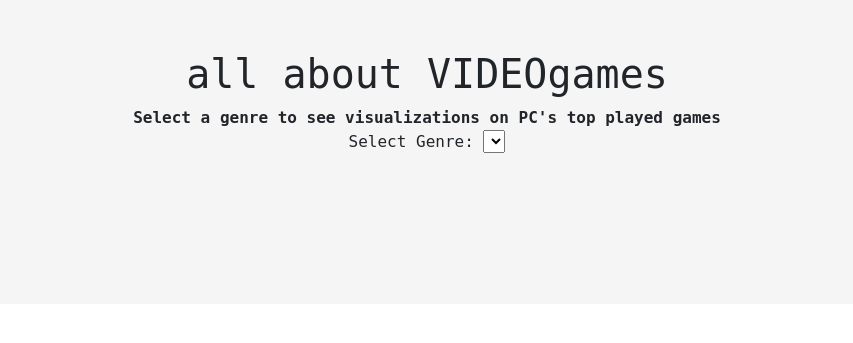
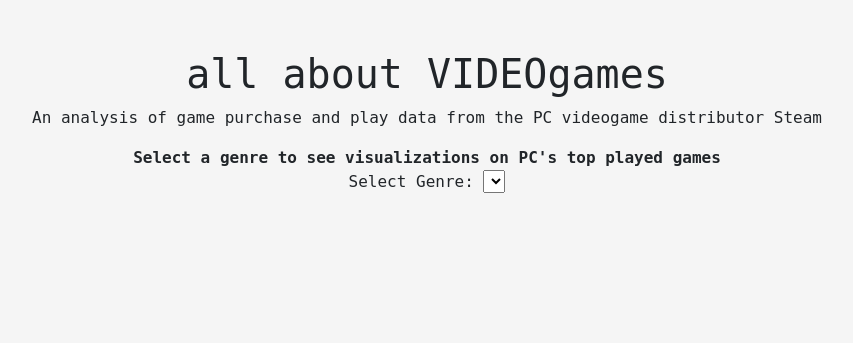
Before and after one commit to JoshGallagher13/Project-2, a Flask app: page / in a window 1280 px wide. Shown: the top 343 px of the page, without its empty margins (213-1066 px from the left). Run offline with Flask 2, Linux system fonts and the light colour scheme; data that the repository does not hold is empty; some libraries are stand-ins or nearby versions.

Commit message:
Added subtitle

```diff
--- a/templates/analysis.html
+++ b/templates/analysis.html
@@ -32,6 +32,7 @@
         <div class="col-md-12 text-center">
           <div class="well">
             <h1 style="margin-top: 50px;">all about VIDEOgames</h1>
+            <p>An analysis of game purchase and play data from the PC videogame distributor Steam</p>
           </div>
         </div>
       </div>
```
